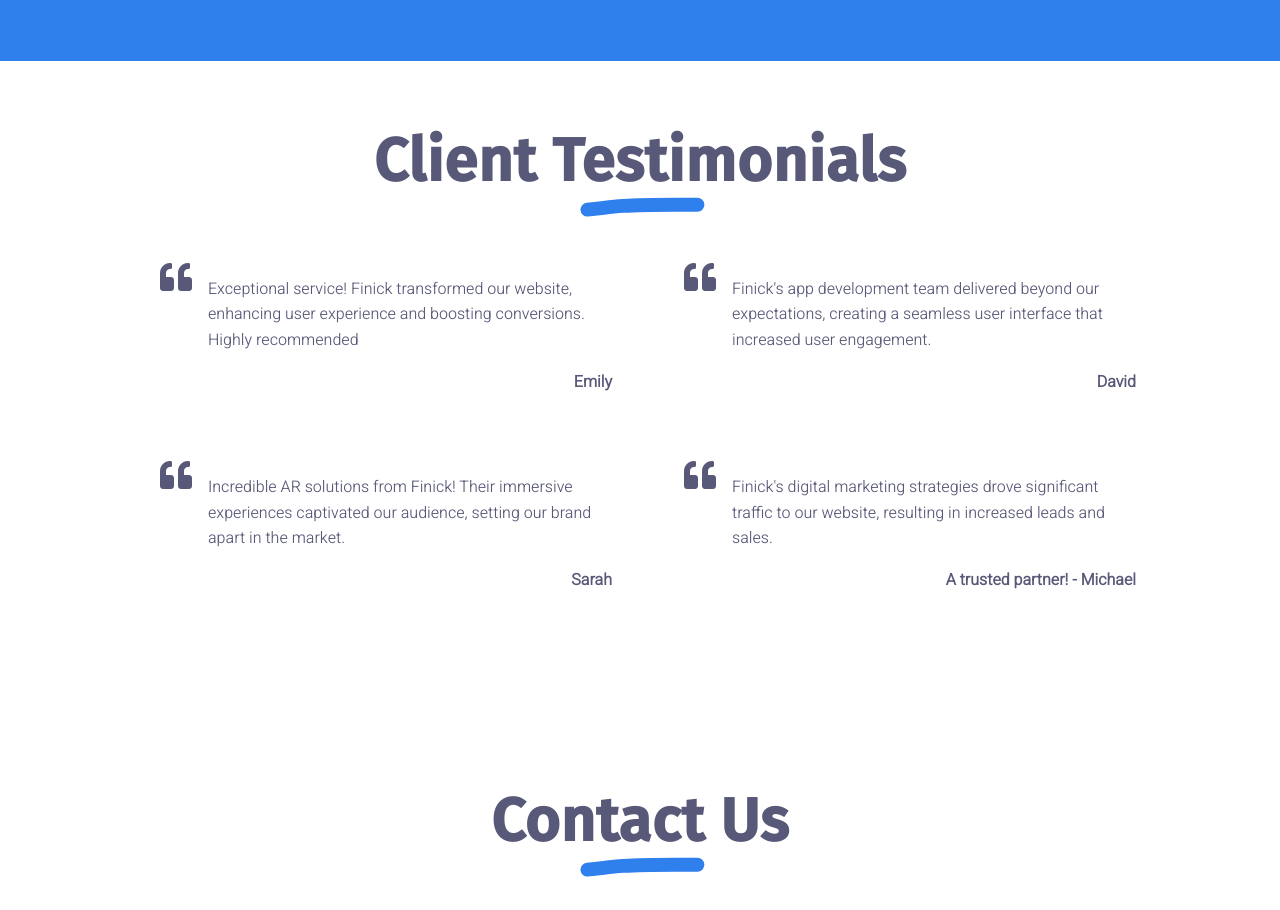
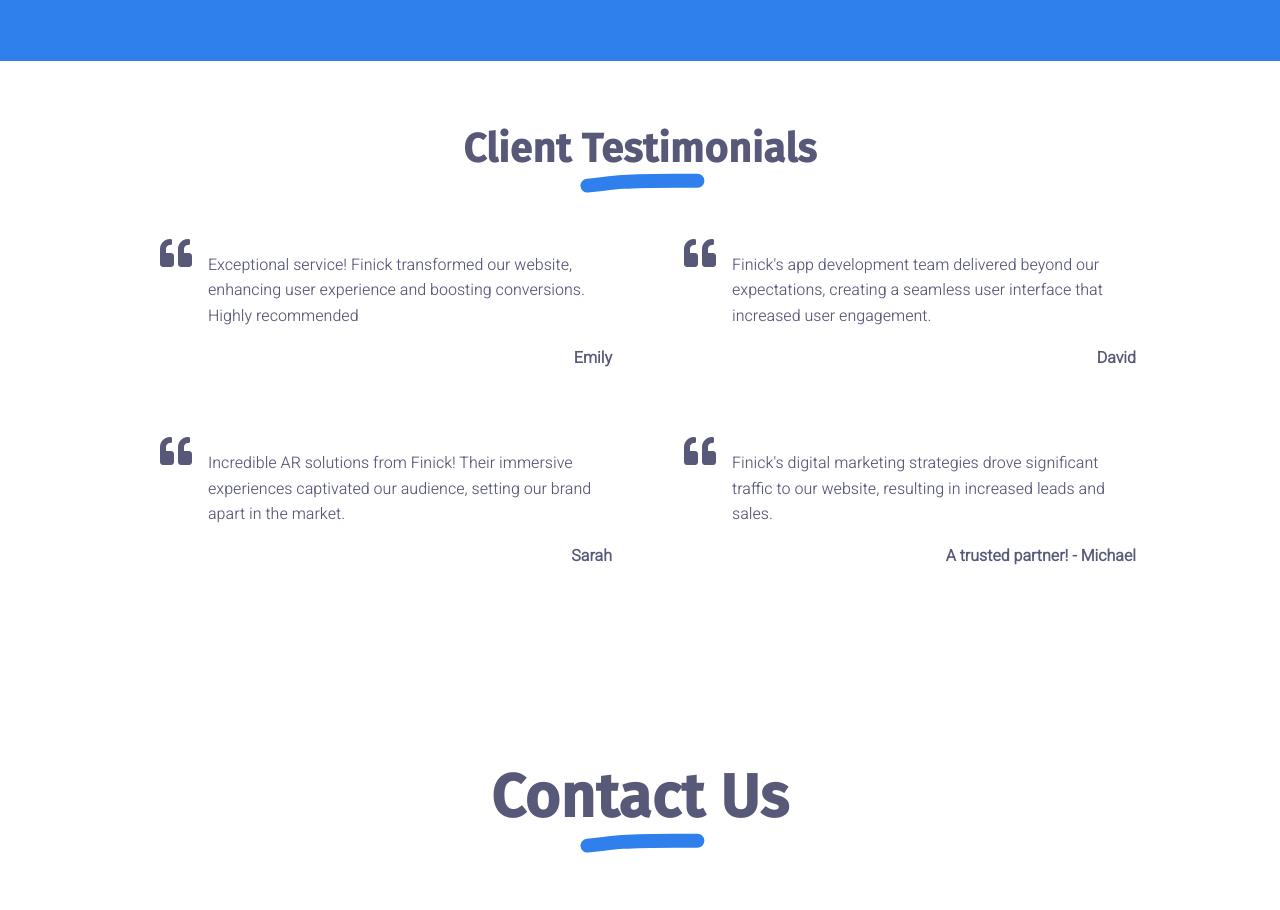
Before and after one commit to kuldeep-saini-5514/Anchil-Sir, a plain HTML site: page index.html in a window 1280 px wide. Shown: the part 2611-3521 px from the top of the page. Drawn offline with Linux system fonts and the light colour scheme.

Commit message:
Add files via upload

```diff
--- a/index.html
+++ b/index.html
@@ -455,7 +455,7 @@
           <div class="section py-3 py-lg-5 px-2 px-lg-4" id="testimonials">
             <div class="container-narrow">
               <div class="text-center mb-5">
-                <h2 class="marker marker-center">Client Testimonials</h2>
+                <h3 class="marker marker-center">Client Testimonials</h3>
               </div>
               <div class="row">
                 <div
```
